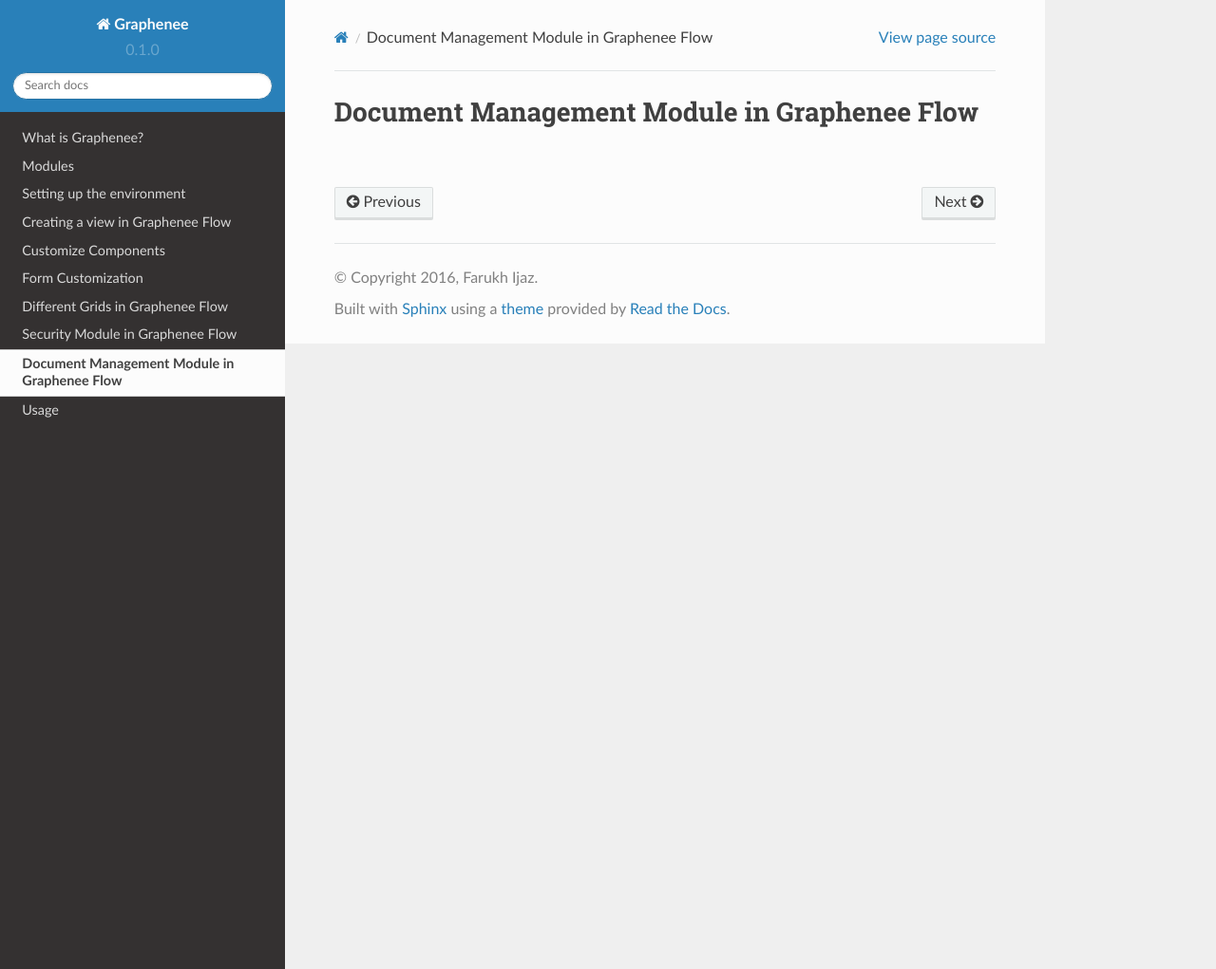
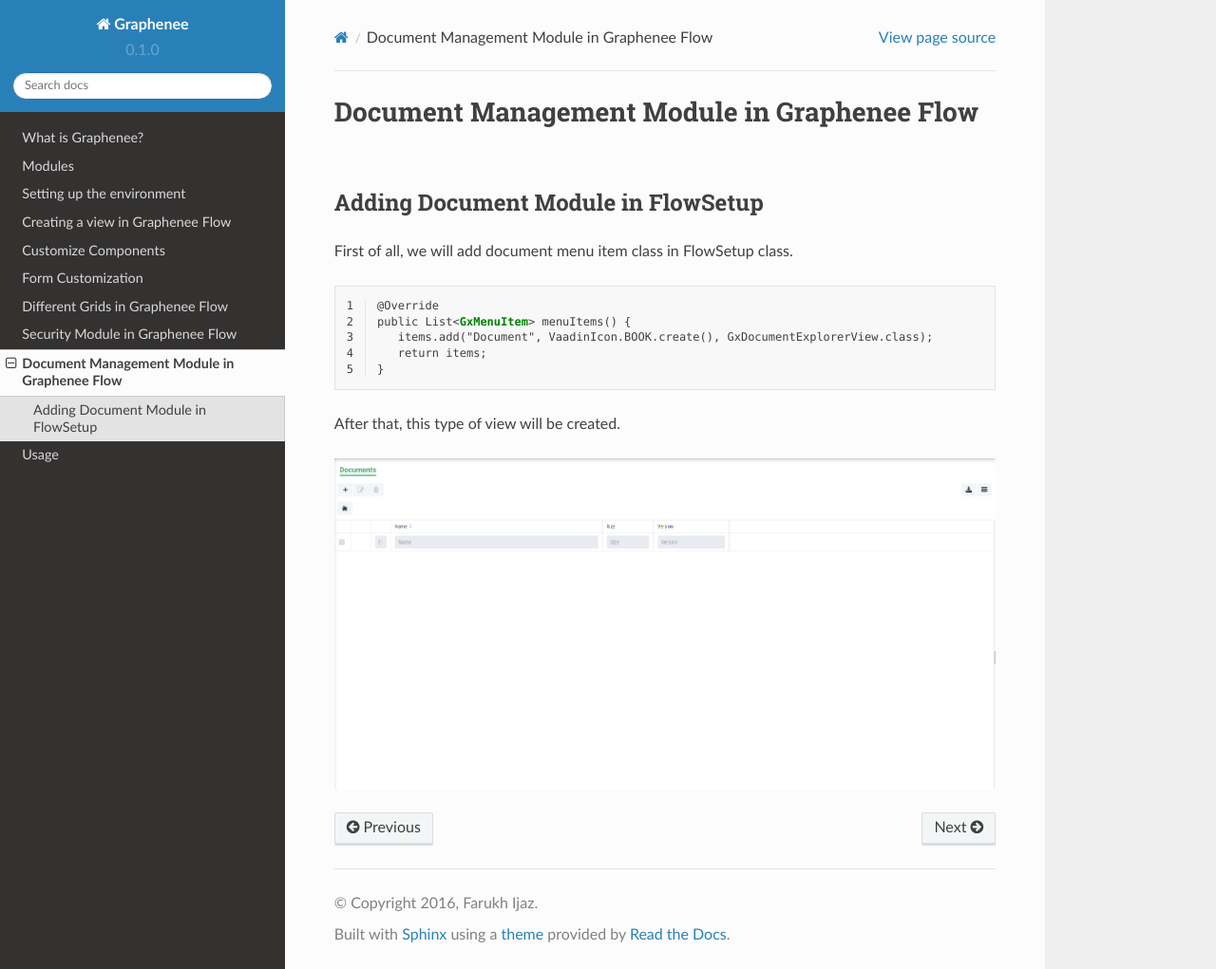
Before and after one commit to subanzafar/rtd-tutorial, a Sphinx documentation site: the page built from docs/source/document.rst, in a window 1280 px wide and 1021 px high. Shown: the whole window at 95% size. Built offline with Sphinx 7.4.7 and the Read the Docs theme 2.0.0, drawn with Linux system fonts in a browser that asks for light colours.

Commit message:
Update document.rst

```diff
--- a/docs/source/document.rst
+++ b/docs/source/document.rst
@@ -1,2 +1,20 @@
 Document Management Module in Graphenee Flow
 ============================================
+
+Adding Document Module in FlowSetup
+-----------------------------------
+
+First of all, we will add document menu item class in FlowSetup class.
+
+.. code-block:: html
+   :linenos:
+
+   @Override
+   public List<GxMenuItem> menuItems() {
+      items.add("Document", VaadinIcon.BOOK.create(), GxDocumentExplorerView.class);
+      return items;
+   }
+
+After that, this type of view will be created.
+
+.. image:: images/doc.png
```
